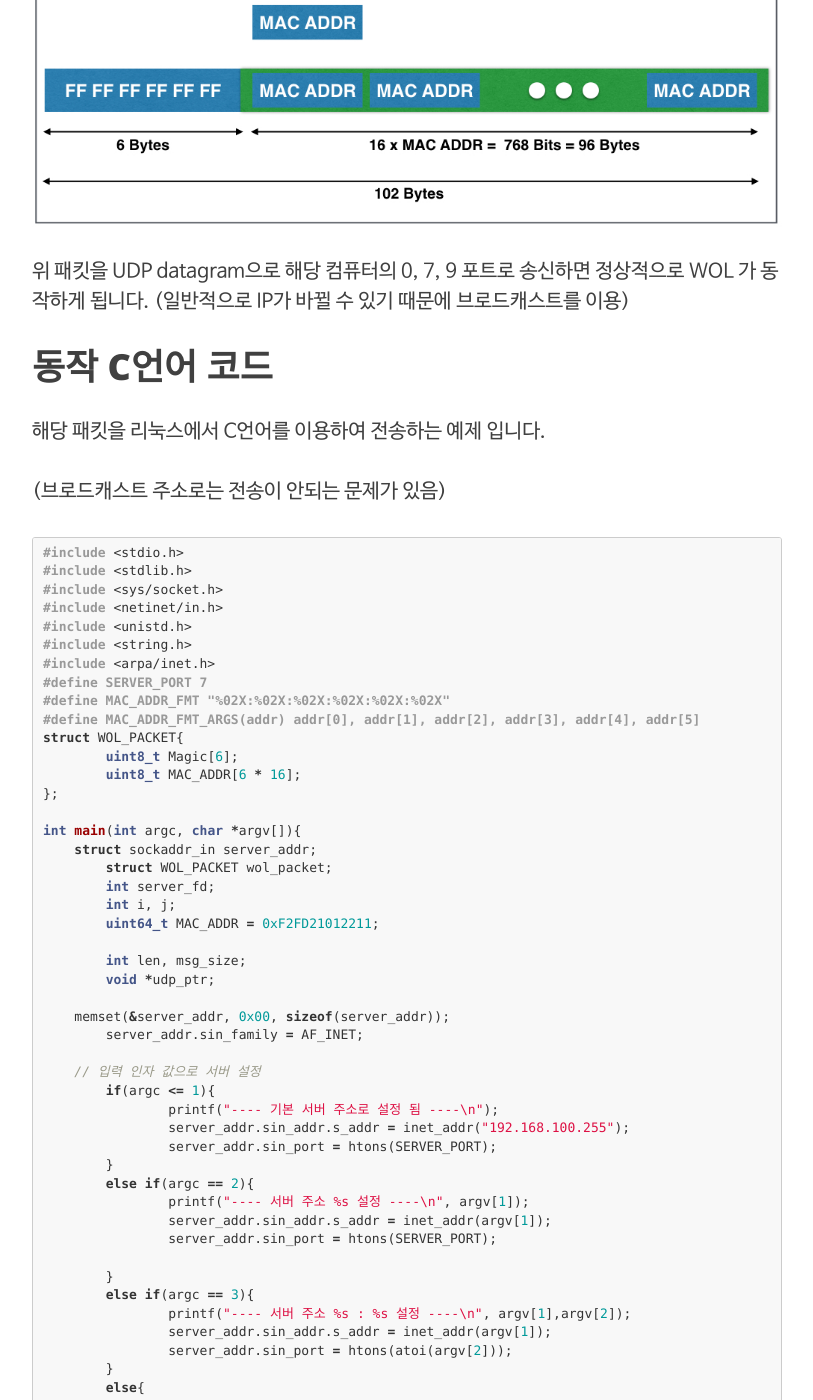
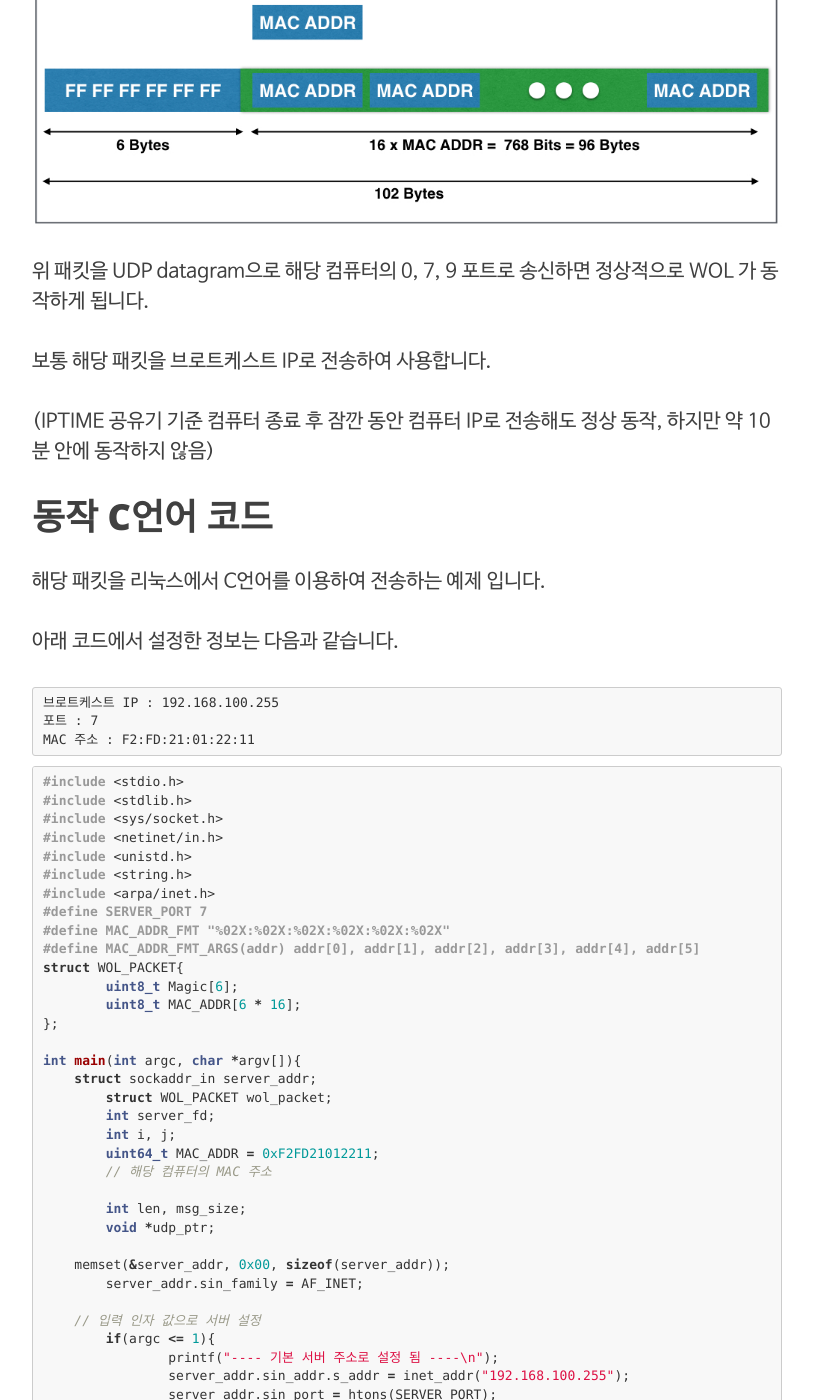
Before and after one commit to fbqweasd/fbqweasd.github.io, a Jekyll site: the page built from _posts/2020-10-07-UDP_WOL.md, in a window 1280 px wide and 1400 px high, scrolled down 953 px. Shown: the whole window, without its empty margins (233-1046 px from the left). Built offline with Jekyll 4.4.1, drawn with Linux system fonts in a browser that asks for light colours; nearby versions of some CDN libraries; comment, search, counter and statistics services are not loaded; some of the changed text lies outside the part shown.

Commit message:
WOL 포스팅 브로트케스팅 가능한 코드로 수정

```diff
--- a/_posts/2020-10-07-UDP_WOL.md
+++ b/_posts/2020-10-07-UDP_WOL.md
@@ -23,13 +23,21 @@ Magic 헤더는 0xFFFFFF, MAC 주소는 전원을 킬 장치의 MAC주소 값을
 
 ![WOL-packet](/img/2020-10-07/WOL_packet.png)
 
-위 패킷을 UDP datagram으로 해당 컴퓨터의 0, 7, 9 포트로 송신하면 정상적으로 WOL 가 동작하게 됩니다. (일반적으로 IP가 바뀔 수 있기 때문에 브로드캐스트를 이용)
+위 패킷을 UDP datagram으로 해당 컴퓨터의 0, 7, 9 포트로 송신하면 정상적으로 WOL 가 동작하게 됩니다.
+
+보통 해당 패킷을 브로트케스트 IP로 전송하여 사용합니다.
+
+(IPTIME 공유기 기준 컴퓨터 종료 후 잠깐 동안 컴퓨터 IP로 전송해도 정상 동작, 하지만 약 10분 안에 동작하지 않음)
 
 # 동작 C언어 코드
 
 해당 패킷을 리눅스에서 C언어를 이용하여 전송하는 예제 입니다.
 
-(브로드캐스트 주소로는 전송이 안되는 문제가 있음)
+아래 코드에서 설정한 정보는 다음과 같습니다.
+
+	브로트케스트 IP : 192.168.100.255
+	포트 : 7
+	MAC 주소 : F2:FD:21:01:22:11
 
 {% highlight C %}
 #include <stdio.h>
@@ -63,6 +71,7 @@ int main(int argc, char *argv[]){
 	int server_fd;
 	int i, j;
 	uint64_t MAC_ADDR = 0xF2FD21012211;
+	// 해당 컴퓨터의 MAC 주소
 
 	int len, msg_size;
 	void *udp_ptr;
@@ -97,6 +106,9 @@ int main(int argc, char *argv[]){
 		exit(0);
 	}
 
+	int broadcastEnable=1;
+	int ret=setsockopt(server_fd, SOL_SOCKET, SO_BROADCAST, &broadcastEnable, sizeof(broadcastEnable));
+
 	udp_ptr = &wol_packet;
 	memset(udp_ptr, 0xFF, 6); // magic Packet Start bit
 	udp_ptr += 6;
```
